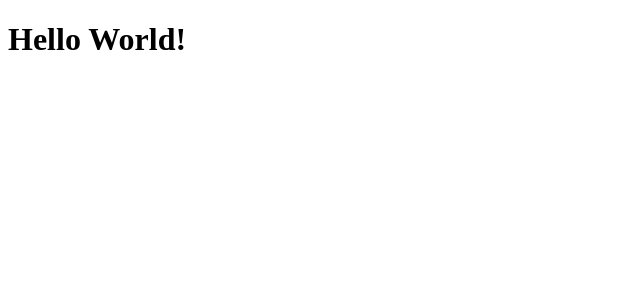
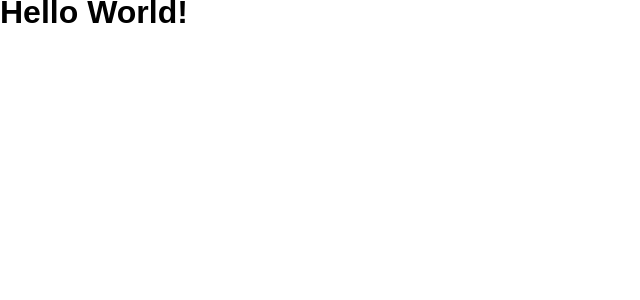
Before and after one commit to gislaineamaro/try-again, a React (Create React App) app: page / in a window 1280 px wide. Shown: the top 300 px of the page, without its empty margins (0-640 px from the left). Built offline with nearby package versions, Linux system fonts and the light colour scheme.

Commit message:
feat(setup): add sass config and global style

```diff
--- a/src/App.tsx
+++ b/src/App.tsx
@@ -1,4 +1,5 @@
 import React from 'react';
+import './global/global.scss';
 
 function App() {
   return <h1>Hello World!</h1>;
--- /dev/null
+++ b/src/global/_reset.scss
@@ -0,0 +1,26 @@
+*, html, body {
+  margin: 0;
+  padding: 0;
+  box-sizing: border-box;
+  -webkit-font-smoothing: antialiased;
+}
+
+body {
+  line-height: calc(1em + 0.5rem);
+}
+
+ol, ul {
+	list-style: none;
+}
+
+h1, h2, h3, h4, h5, h6  {
+  font-family: 'Poppins', sans-serif;
+}
+
+p, span, a, li {
+  font-family: 'Quicksand', sans-serif;
+}
+
+input, button, textarea, select {
+  font: inherit;
+}
--- /dev/null
+++ b/src/global/_variables.scss
@@ -0,0 +1,18 @@
+// Primary Colors
+
+$color-primary-500: #6A0DAD;
+$color-primary-100: #8A2BE2;
+$color-primary-90: #9370DB;
+$color-primary-80: #9470db50;
+
+// Neutral Colors
+
+$color-neutral-100: #2E2E2E;
+$color-neutral-70: #4A4A4A;
+$color-neutral-50: #D9D9D9;
+$color-neutral-40: #C0C0C0;
+$color-neutral-30: #f0f0f0;
+
+// Generic Colors
+
+$color-generic-red-500: #CD0000;
--- /dev/null
+++ b/src/global/global.scss
@@ -0,0 +1,2 @@
+@import './variables';
+@import './reset';
```
Also changed, not shown: package.json (+16 -7 lines), 1 other file (tests, documents, lock files or other folders).
